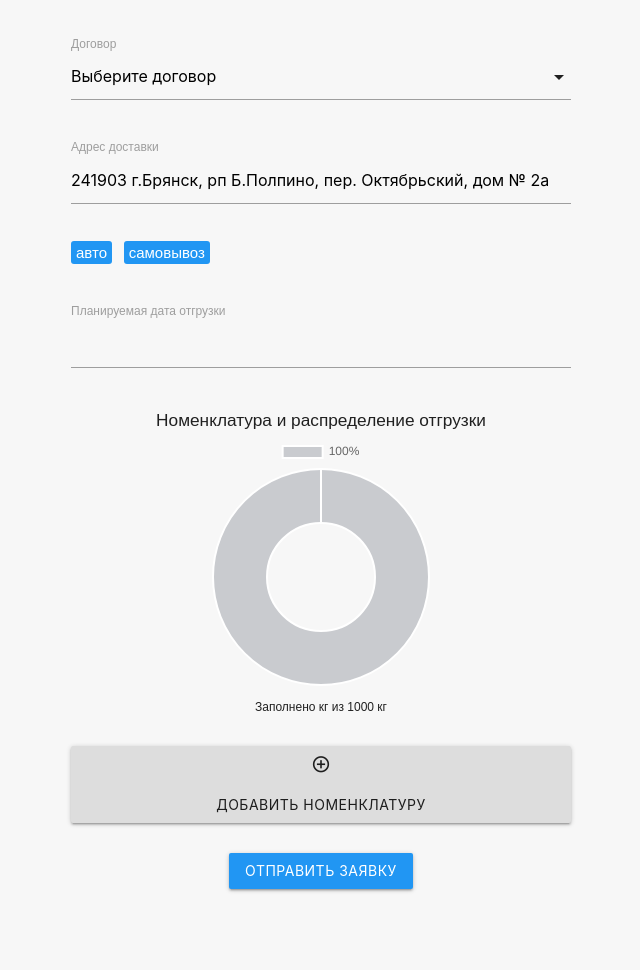
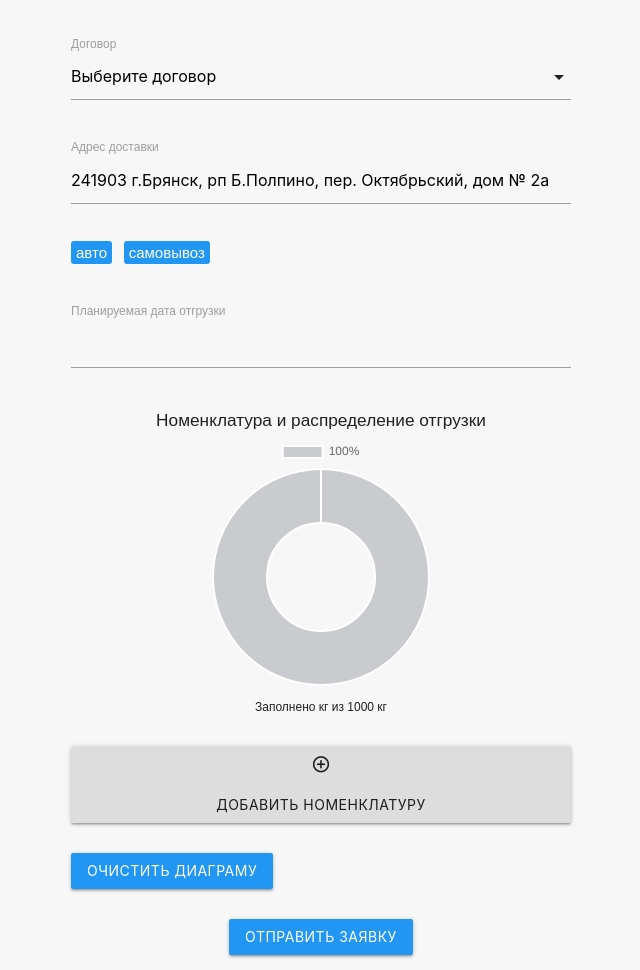
Before and after one commit to LKosharnaya/kamelot, a plain HTML site: page index.html in a window 1280 px wide. Shown: the part 125-1095 px from the top of the page, without its empty margins (319-959 px from the left). Before the commit the page ends 1029 px from the top, so only its background shows below. Drawn offline with nearby package versions, Linux system fonts and the light colour scheme; a web font is replaced by a local one.

Commit message:
Update index.html

```diff
--- a/index.html
+++ b/index.html
@@ -71,6 +71,10 @@
 
                                 </div>
                               </div>
+                            <div class="col s12 m12 form-btns">
+                                <button class="btn form-btn-access reset_cunvas" type="button" value="Submit">Очистить диаграму</button>
+
+                            </div>
                             <div class="col s12 m12 form-btns">
                                 <button class="btn form-btn-access submit" data-target="modal_ok" type="submit" value="Submit">Отправить заявку</button>
 
```
